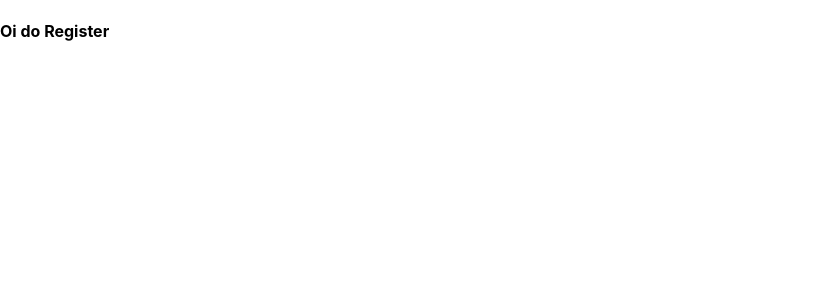
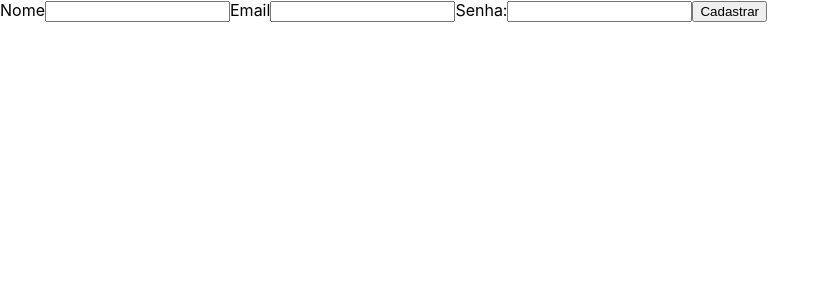
Before and after one commit to brendagusmao/Delivery-App, a React (Create React App) app in the folder front-end/: page /register in a window 1280 px wide. Shown: the top 300 px of the page, without its empty margins (0-830 px from the left). Built offline with nearby package versions, Linux system fonts and the light colour scheme.

Commit message:
Main group 9 - R7 Criar Elementos Tela Register (#98)
* Req 7:
Criado Header
Criado pagina Register

* Fix: error Id

```diff
--- a/front-end/src/pages/Register.jsx
+++ b/front-end/src/pages/Register.jsx
@@ -1,12 +1,75 @@
-import React from 'react';
+import React, { useState } from 'react';
 
-export default function Register() {
-  console.log('oi do register');
+function RegisterForm() {
+  const [name, setName] = useState('');
+  const [email, setEmail] = useState('');
+  const [password, setPassword] = useState('');
+  const [error, setError] = useState('');
+
+  const addName = (event) => {
+    setName(event.target.value);
+  };
+
+  const addEmail = (event) => {
+    setEmail(event.target.value);
+  };
+
+  const addPassword = (event) => {
+    setPassword(event.target.value);
+  };
+
+  const handleSubmit = (event) => {
+    event.preventDefault();
+
+    setError('Erro ao cadastrar o usuário.');
+  };
+
   return (
-    <div>
-      <h4>Oi do Register</h4>
-    </div>
+    <form onSubmit={ handleSubmit }>
+      <label htmlFor="common_register__input-name">
+        Nome
+        <input
+          type="text"
+          data-testid="common_register__input-name"
+          value={ name }
+          onChange={ addName }
+        />
+      </label>
+
+      <label htmlFor="common_register__input-email">
+        Email
+        <input
+          type="email"
+          data-testid="common_register__input-email"
+          value={ email }
+          onChange={ addEmail }
+        />
+      </label>
+
+      <label htmlFor="common_register__input-password">
+        Senha:
+        <input
+          type="password"
+          data-testid="common_register__input-password"
+          value={ password }
+          onChange={ addPassword }
+        />
+      </label>
+
+      <button type="submit" data-testid="common_register__button-register">
+        Cadastrar
+      </button>
+
+      <div
+        data-testid="common_register__element-invalid_register"
+        style={ { display: error ? 'block' : 'none' } }
+      >
+        {error}
+      </div>
+    </form>
   );
 }
 
+export default RegisterForm;
+
 // Página para não dar erro 404 enquanto passa no R6
```
Also changed, not shown: front-end/src/components/Header.jsx (added, +28 -0 lines).
